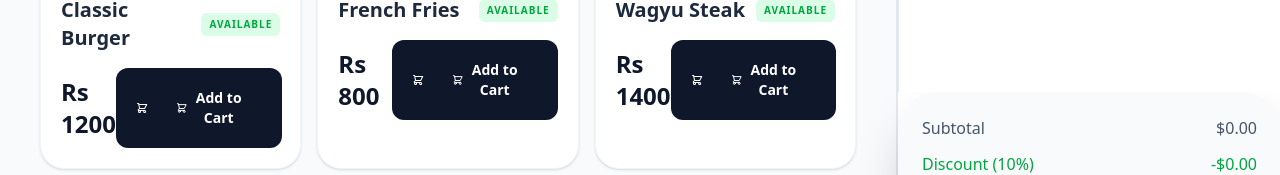
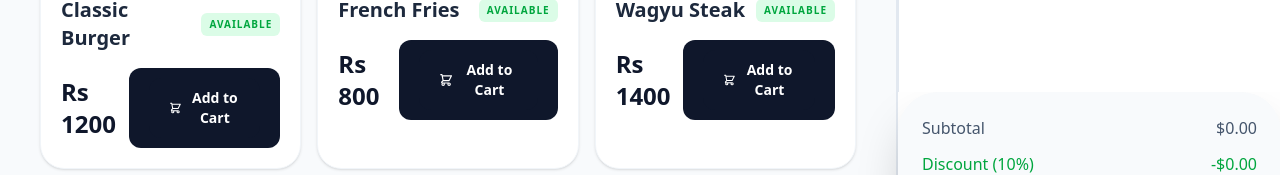
Before and after one commit to Thushara1020/Burger_Haven_POS, an Angular app: page / in a window 1280 px wide. Shown: the part 487-662 px from the top of the page. Built offline with nearby package versions, Linux system fonts and the light colour scheme.

Commit message:
bind addToOrder action to product cards

```diff
--- a/src/app/component/foodcard/foodcard.component.html
+++ b/src/app/component/foodcard/foodcard.component.html
@@ -25,9 +25,7 @@
       </button>
     </div>
 
-    <div
-      class="grid grid-cols-1 sm:grid-cols-2 lg:grid-cols-3 gap-4"
-    >
+    <div class="grid grid-cols-1 sm:grid-cols-2 lg:grid-cols-3 gap-4">
       @for (item of products; track item.id) {
         <div
           class="bg-white rounded-3xl overflow-hidden border border-slate-100 shadow-sm hover:shadow-xl transition-all duration-300"
@@ -55,26 +53,13 @@
             </div>
 
             <div class="flex items-center justify-between mt-4">
-              <span class="text-2xl font-bold text-slate-900">Rs {{
-                item.price
-              }}</span>
+              <span class="text-2xl font-bold text-slate-900"
+                >Rs {{ item.price }}</span
+              >
 
               <button
                 class="flex items-center space-x-2 bg-slate-900 text-white px-5 py-2.5 rounded-xl hover:bg-slate-800 transition active:scale-95"
               >
-                <svg
-                  class="w-5 h-5"
-                  fill="none"
-                  stroke="currentColor"
-                  viewBox="0 0 24 24"
-                >
-                  <path
-                    stroke-linecap="round"
-                    stroke-linejoin="round"
-                    stroke-width="2"
-                    d="M3 3h2l.4 2M7 13h10l4-8H5.4M7 13L5.4 5M7 13l-2.293 2.293c-.63.63-.184 1.707.707 1.707H17m0 0a2 2 0 100 4 2 2 0 000-4zm-8 2a2 2 0 11-4 0 2 2 0 014 0z"
-                  ></path>
-                </svg>
                 <button
                   (click)="addToOrder(item)"
                   class="flex items-center space-x-2 bg-slate-900 text-white px-5 py-2.5 rounded-xl hover:bg-slate-800 transition active:scale-95"
```
